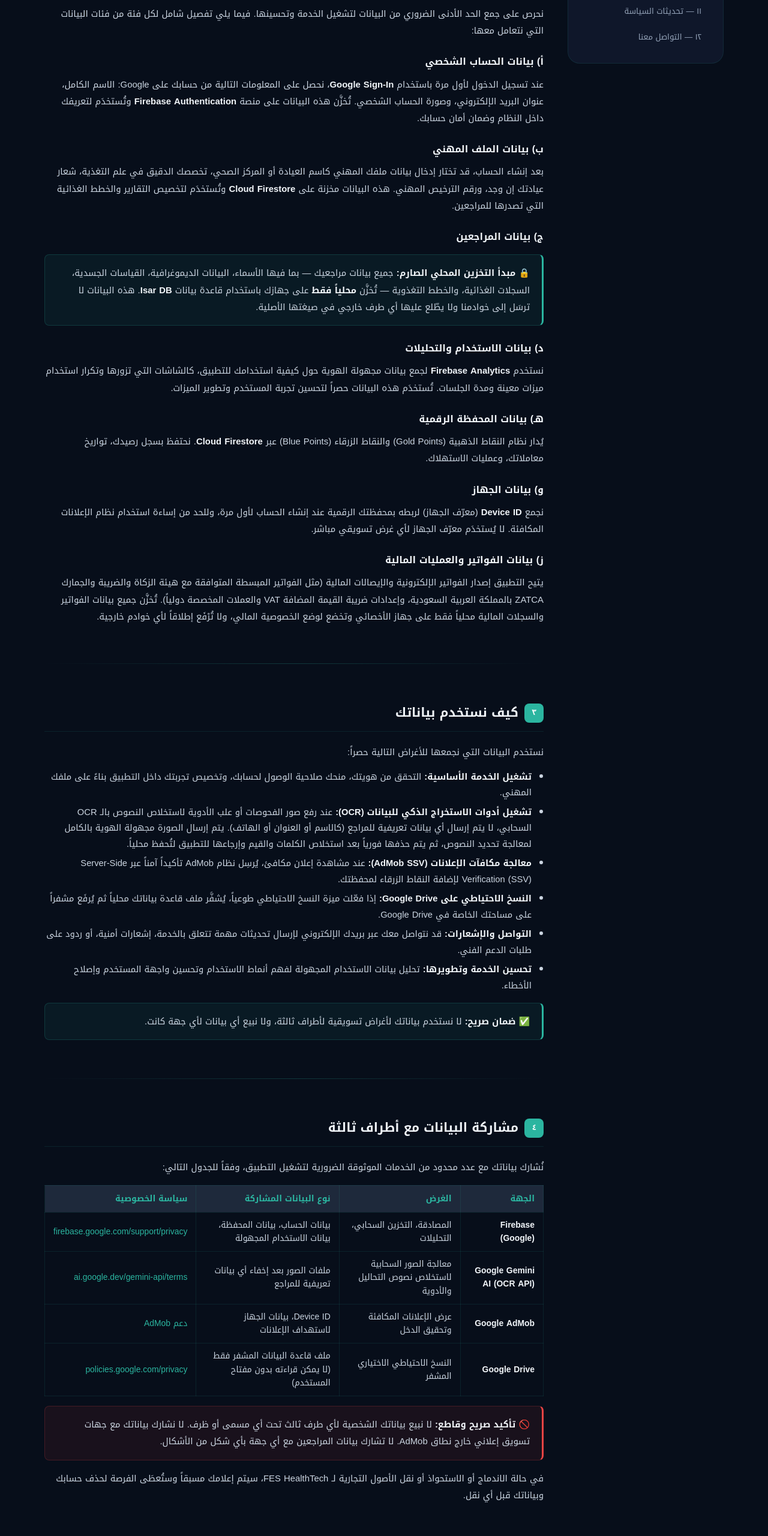
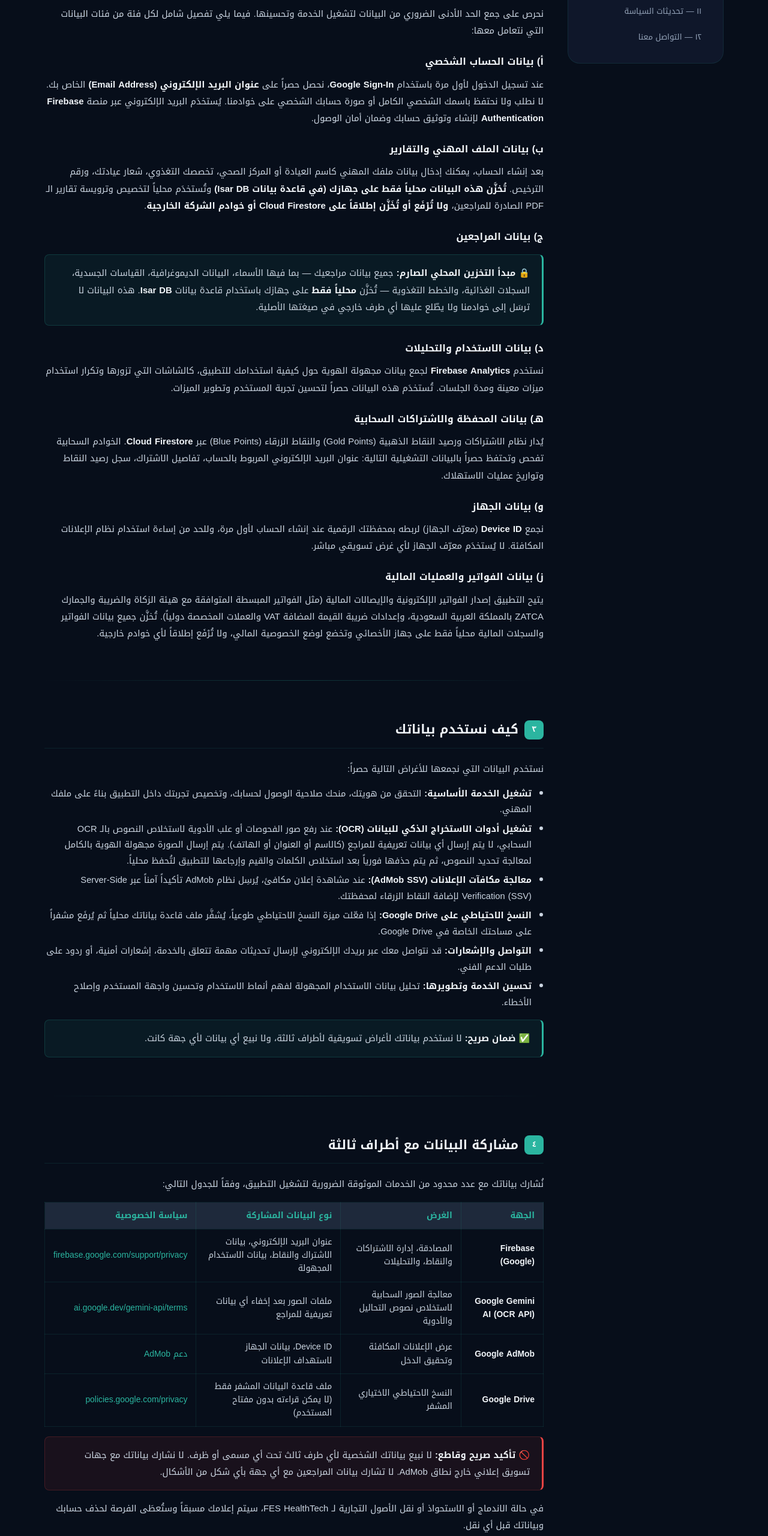
Before and after one commit to feshealthtech/murshid-website, a plain HTML site: page privacy-policy.html in a window 1280 px wide. Shown: the part 1020-3581 px from the top of the page at 60% size. Drawn offline with Linux system fonts and the light colour scheme.

Commit message:
fix: align account & professional profile disclosures strictly to actual backend (Email-only Google auth, local Isar DB profile)

```diff
--- a/privacy-policy.html
+++ b/privacy-policy.html
@@ -157,10 +157,10 @@
         <p>نحرص على جمع الحد الأدنى الضروري من البيانات لتشغيل الخدمة وتحسينها. فيما يلي تفصيل شامل لكل فئة من فئات البيانات التي نتعامل معها:</p>
 
         <h3>أ) بيانات الحساب الشخصي</h3>
-        <p>عند تسجيل الدخول لأول مرة باستخدام <strong>Google Sign-In</strong>، نحصل على المعلومات التالية من حسابك على Google: الاسم الكامل، عنوان البريد الإلكتروني، وصورة الحساب الشخصي. تُخزَّن هذه البيانات على منصة <strong>Firebase Authentication</strong> وتُستخدَم لتعريفك داخل النظام وضمان أمان حسابك.</p>
+        <p>عند تسجيل الدخول لأول مرة باستخدام <strong>Google Sign-In</strong>، نحصل حصراً على <strong>عنوان البريد الإلكتروني (Email Address)</strong> الخاص بك. لا نطلب ولا نحتفظ باسمك الشخصي الكامل أو صورة حسابك الشخصي على خوادمنا. يُستخدَم البريد الإلكتروني عبر منصة <strong>Firebase Authentication</strong> لإنشاء وتوثيق حسابك وضمان أمان الوصول.</p>
 
-        <h3>ب) بيانات الملف المهني</h3>
-        <p>بعد إنشاء الحساب، قد تختار إدخال بيانات ملفك المهني كاسم العيادة أو المركز الصحي، تخصصك الدقيق في علم التغذية، شعار عيادتك إن وجد، ورقم الترخيص المهني. هذه البيانات مخزنة على <strong>Cloud Firestore</strong> وتُستخدَم لتخصيص التقارير والخطط الغذائية التي تصدرها للمراجعين.</p>
+        <h3>ب) بيانات الملف المهني والتقارير</h3>
+        <p>بعد إنشاء الحساب، يمكنك إدخال بيانات ملفك المهني كاسم العيادة أو المركز الصحي، تخصصك التغذوي، شعار عيادتك، ورقم الترخيص. <strong>تُخزَّن هذه البيانات محلياً فقط على جهازك (في قاعدة بيانات Isar DB)</strong> وتُستخدَم محلياً لتخصيص وترويسة تقارير الـ PDF الصادرة للمراجعين، <strong>ولا تُرْفَع أو تُخَزَّن إطلاقاً على Cloud Firestore أو خوادم الشركة الخارجية</strong>.</p>
 
         <h3>ج) بيانات المراجعين</h3>
         <div class="legal-highlight">
@@ -170,8 +170,8 @@
         <h3>د) بيانات الاستخدام والتحليلات</h3>
         <p>نستخدم <strong>Firebase Analytics</strong> لجمع بيانات مجهولة الهوية حول كيفية استخدامك للتطبيق، كالشاشات التي تزورها وتكرار استخدام ميزات معينة ومدة الجلسات. تُستخدَم هذه البيانات حصراً لتحسين تجربة المستخدم وتطوير الميزات.</p>
 
-        <h3>هـ) بيانات المحفظة الرقمية</h3>
-        <p>يُدار نظام النقاط الذهبية (Gold Points) والنقاط الزرقاء (Blue Points) عبر <strong>Cloud Firestore</strong>. نحتفظ بسجل رصيدك، تواريخ معاملاتك، وعمليات الاستهلاك.</p>
+        <h3>هـ) بيانات المحفظة والاشتراكات السحابية</h3>
+        <p>يُدار نظام الاشتراكات ورصيد النقاط الذهبية (Gold Points) والنقاط الزرقاء (Blue Points) عبر <strong>Cloud Firestore</strong>. الخوادم السحابية تفحص وتحتفظ حصراً بالبيانات التشغيلية التالية: عنوان البريد الإلكتروني المربوط بالحساب، تفاصيل الاشتراك، سجل رصيد النقاط وتواريخ عمليات الاستهلاك.</p>
 
         <h3>و) بيانات الجهاز</h3>
         <p>نجمع <strong>Device ID</strong> (معرّف الجهاز) لربطه بمحفظتك الرقمية عند إنشاء الحساب لأول مرة، وللحد من إساءة استخدام نظام الإعلانات المكافئة. لا يُستخدَم معرّف الجهاز لأي غرض تسويقي مباشر.</p>
@@ -217,8 +217,8 @@
           <tbody>
             <tr>
               <td><strong>Firebase (Google)</strong></td>
-              <td>المصادقة، التخزين السحابي، التحليلات</td>
-              <td>بيانات الحساب، بيانات المحفظة، بيانات الاستخدام المجهولة</td>
+              <td>المصادقة، إدارة الاشتراكات والنقاط، والتحليلات</td>
+              <td>عنوان البريد الإلكتروني، بيانات الاشتراك والنقاط، بيانات الاستخدام المجهولة</td>
               <td><a href="https://firebase.google.com/support/privacy" target="_blank">firebase.google.com/support/privacy</a></td>
             </tr>
             <tr>
@@ -343,13 +343,13 @@
               <td>حذف نهائي خلال 30 يوم عمل من تاريخ الطلب</td>
             </tr>
             <tr>
-              <td>بيانات الملف المهني (Firestore)</td>
-              <td>طوال فترة نشاط الحساب</td>
-              <td>حذف نهائي فوري عند حذف الحساب</td>
+              <td>بيانات الملف المهني (Isar DB محلي)</td>
+              <td>تحت سيطرتك الكاملة على جهازك</td>
+              <td>لا تُرْفَع للسيرفر، وتُحذف بمحي بيانات التطبيق</td>
             </tr>
             <tr>
               <td>بيانات المراجعين (Isar DB محلي)</td>
-              <td>تحت سيطرتك الكاملة</td>
+              <td>تحت سيطرتك الكاملة على جهازك</td>
               <td>FES HealthTech لا تملكها ولا تتحكم فيها</td>
             </tr>
             <tr>
```
